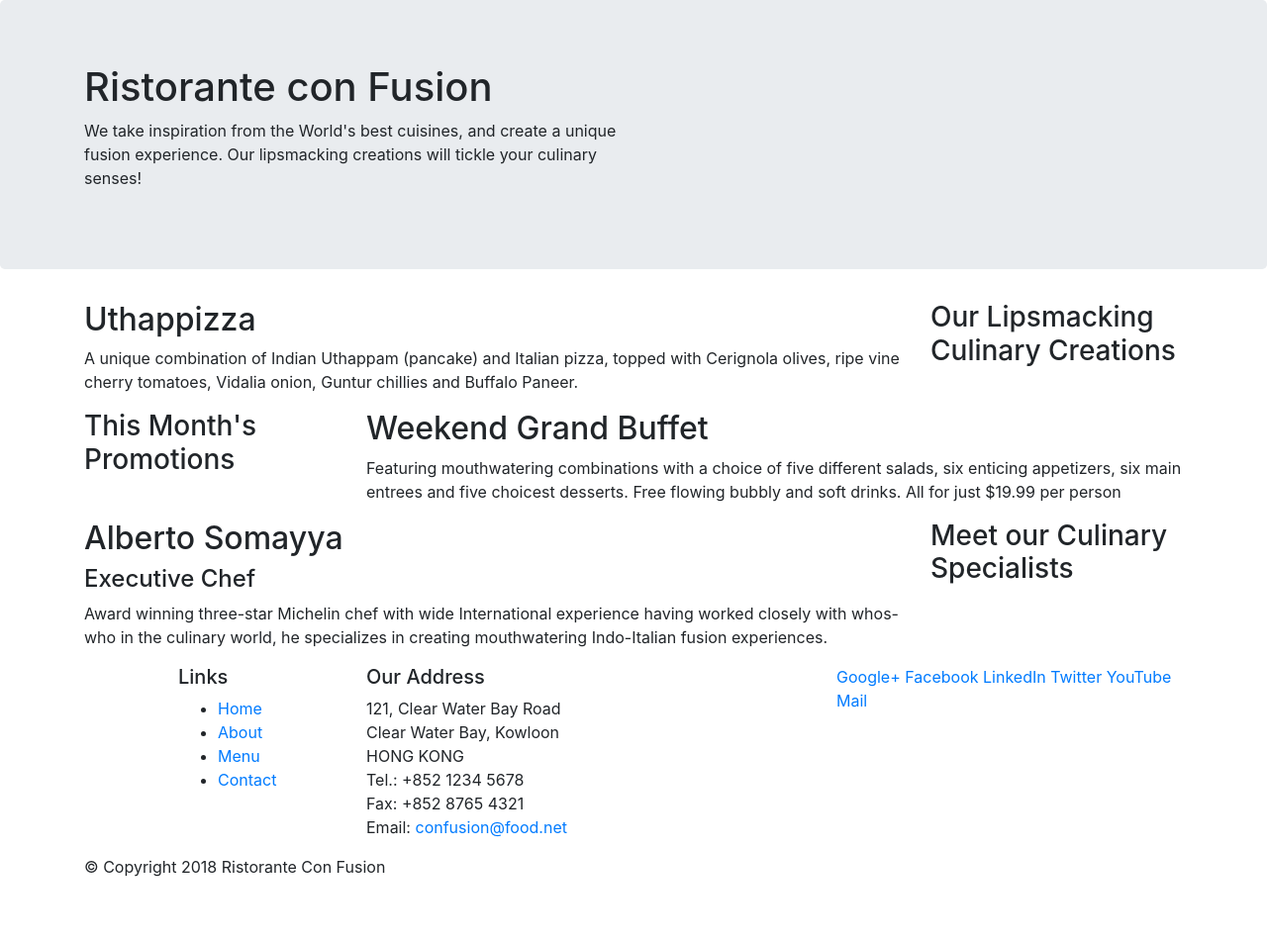
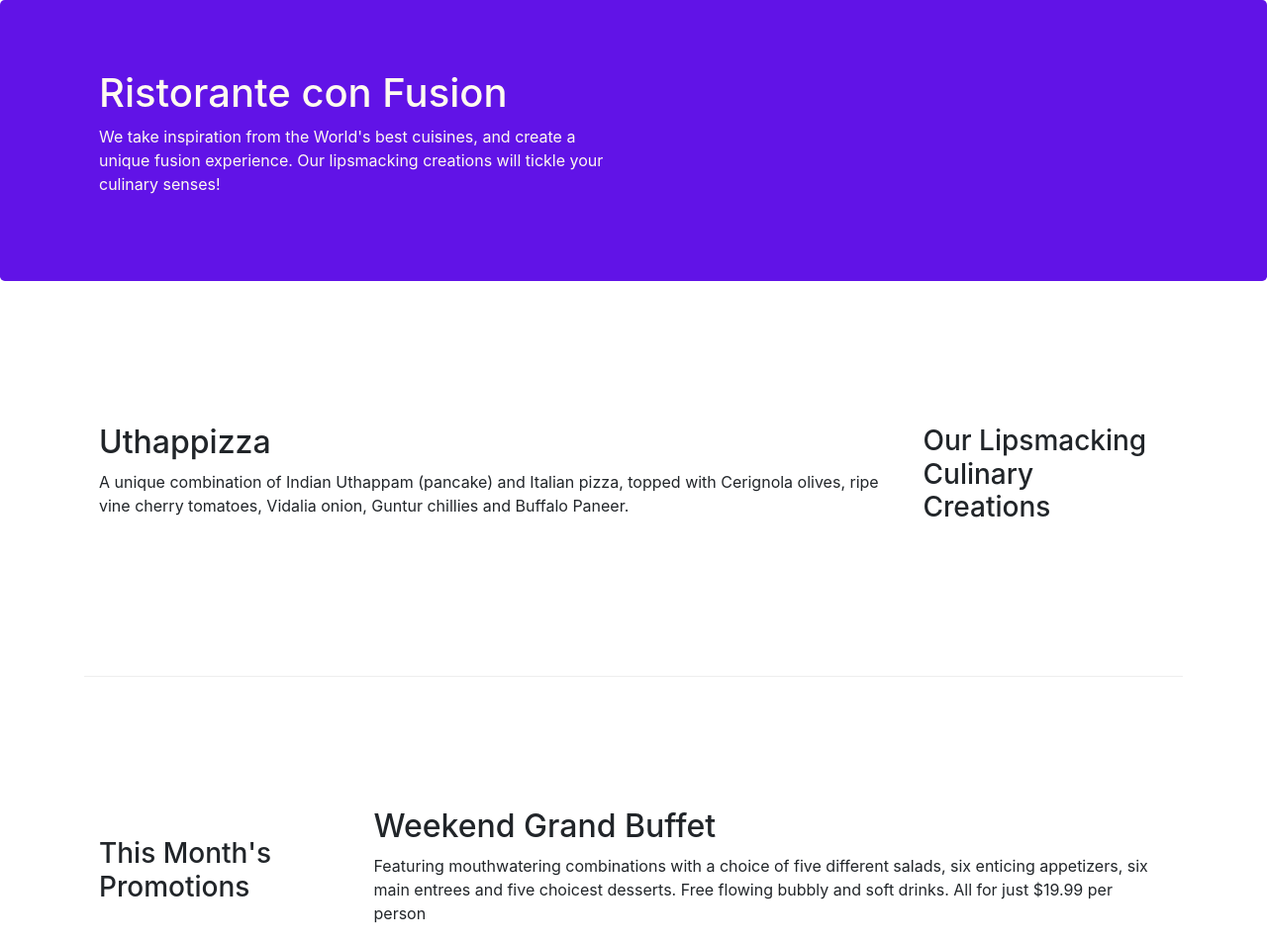
Before and after one commit to SchrOdinger11/webDevPractice, a website: page index.html in a window 1280 px wide. Shown: the top 954 px of the page at 99% size. Before the commit the page ends 904 px from the top, so only its background shows below. Drawn offline with nearby package versions, Linux system fonts and the light colour scheme.

Commit message:
custom css classes

```diff
--- /dev/null
+++ b/css/styles.css
@@ -0,0 +1,39 @@
+.row-header {
+
+    margin: 0px auto;
+    padding: 0px auto;
+}
+
+.row-content{
+
+    margin: 0px auto;
+    padding: 50px 0px 50px 0px;
+    border-bottom: 1px ridge;
+    min-height: 400px;
+
+}
+
+.footer{
+
+
+    background-color: #d1c4d9;
+    margin: 0px auto;
+    padding: 20px 0px 20px 0px;
+}
+
+.jumbotron{
+
+    padding: 70px 30px 70px 30px;
+    margin:  0px auto;
+    background-color: #6113e7;
+    color: floralwhite;
+
+
+}
+
+.address{
+
+    font-size: 80%;
+    margin: 0px;
+    color: #0f0f0f;
+}
--- a/index.html
+++ b/index.html
@@ -9,6 +9,8 @@
 
         <!-- Bootstrap CSS -->
         <link rel="stylesheet" href="node_modules/bootstrap/dist/css/bootstrap.min.css">
+        <!--Linking CSS files-->
+        <link rel="stylesheet" href="css/styles.css">
 
     <title>Ristorante Con Fusion</title>
 </head>
@@ -17,7 +19,7 @@
 
     <header class="jumbotron">
         <div class="container">
-            <div class="row">
+            <div class="row row-header">
                 <div class="col-12 col-sm-6">
                     <h1>Ristorante con Fusion</h1>
                     <p>We take inspiration from the World's best cuisines, and create a unique fusion experience. Our lipsmacking creations will tickle your culinary senses!</p>
@@ -29,7 +31,7 @@
     </header>
 
     <div class="container">
-        <div class="row">
+        <div class="row row-content align-items-center">
             <div class="col-12 col-sm-4 order-sm-last col-md-3">
                 <h3>Our Lipsmacking Culinary Creations</h3>
             </div>
@@ -40,7 +42,7 @@
         </div>
 
 
-        <div class="row">
+        <div class="row row-content align-items-center">
             <div class="col-12 col-sm-4 col-md-3">
                 <h3>This Month's Promotions</h3>
             </div>
@@ -50,7 +52,7 @@
             </div>
         </div>
 
-        <div class="row">
+        <div class="row row-content align-items-center">
             <div class="col-12 col-sm-4 order-sm-last col-md-3">
                 <h3>Meet our Culinary Specialists</h3>
             </div>
@@ -62,12 +64,12 @@
         </div>
     </div>
 
-    <footer >
+    <footer class="footer" >
         <div class="container">
             <div class="row">
                 <div class="col-4 offset-1 col-sm-2">
                     <h5>Links</h5>
-                    <ul>
+                    <ul class ="list-unstyled">
                         <li><a href="#">Home</a></li>
                         <li><a href="#">About</a></li>
                         <li><a href="#">Menu</a></li>
@@ -85,8 +87,8 @@
 		              Email: <a href="mailto:confusion@food.net">confusion@food.net</a>
 		           </address>
                 </div>
-                <div class="col-12 col-sm-4">
-                    <div >
+                <div class="col-12 col-sm-4 align-self-center">
+                    <div class="text-center" >
                         <a href="http://google.com/+">Google+</a>
                         <a href="http://www.facebook.com/profile.php?id=">Facebook</a>
                         <a href="http://www.linkedin.com/in/">LinkedIn</a>
@@ -96,7 +98,7 @@
                     </div>
                 </div>
            </div>
-           <div class="row">
+           <div class="row justify-content-center">
                 <div class="col-auto">
                     <p>© Copyright 2018 Ristorante Con Fusion</p>
                 </div>
```
